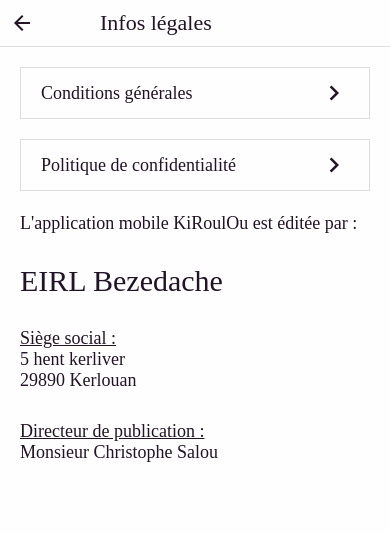
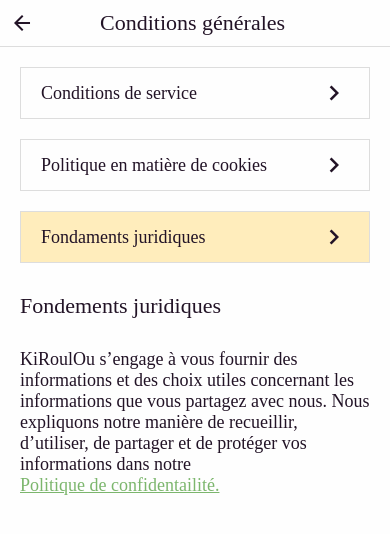
Before and after one commit to bezedache29/kiroulou-app, a React Native app: screen /LegalFoundation in a window 390 px wide. Shown: the top 534 px of the page. Built offline with nearby package versions, Linux system fonts and the light colour scheme.

Commit message:
Intégration Fondements juridiques + renommé les sccreen suivant convention personnelle

```diff
--- a/App.jsx
+++ b/App.jsx
@@ -15,9 +15,10 @@
 import SplashScreen from './src/screens/SplashScreen'
 import CustomStatusBar from './src/components/CustomStatusBar'
 import ForgotPasswordScreen from './src/screens/auth/ForgotPasswordScreen'
-import LegalInfo from './src/screens/legals/LegalInfo'
-import TermsAndConditions from './src/screens/legals/TermsAndConditions'
-import CookiePolicy from './src/screens/legals/CookiePolicy'
+import LegalFoundationsScreen from './src/screens/legals/LegalFoundationsScreen'
+import CookiePolicyScreen from './src/screens/legals/CookiePolicyScreen'
+import LegalInfoScreen from './src/screens/legals/LegalInfoScreen'
+import TermsAndConditionsScreen from './src/screens/legals/TermsAndConditionsScreen'
 
 const AppStack = createNativeStackNavigator()
 
@@ -39,16 +40,23 @@
               headerShown: false,
             }}
           >
-            <AppStack.Screen name="LegalInfo" component={LegalInfo} />
+            <AppStack.Screen name="LegalInfo" component={LegalInfoScreen} />
             <AppStack.Screen name="Splash" component={SplashScreen} />
             <AppStack.Screen name="Onboarding" component={OnboardingScreen} />
             <AppStack.Screen name="Register" component={RegisterScreen} />
             <AppStack.Screen name="Home" component={HomeScreen} />
             <AppStack.Screen name="Login" component={LoginScreen} />
-            <AppStack.Screen name="CookiePolicy" component={CookiePolicy} />
+            <AppStack.Screen
+              name="CookiePolicy"
+              component={CookiePolicyScreen}
+            />
+            <AppStack.Screen
+              name="LegalFoundation"
+              component={LegalFoundationsScreen}
+            />
             <AppStack.Screen
               name="TermsAndConditions"
-              component={TermsAndConditions}
+              component={TermsAndConditionsScreen}
             />
             <AppStack.Screen
               name="ForgotPassword"
--- /dev/null
+++ b/src/components/CustomLink.jsx
@@ -0,0 +1,11 @@
+import { Text, TouchableOpacity } from 'react-native'
+import React from 'react'
+import { defaultLink } from '../assets/styles/styles'
+
+const CustomLink = ({ onPress, label, colors }) => (
+  <TouchableOpacity onPress={onPress}>
+    <Text style={[defaultLink, { color: colors.link }]}>{label}</Text>
+  </TouchableOpacity>
+)
+
+export default CustomLink
--- a/src/screens/legals/CookiePolicy.jsx
+++ b/src/screens/legals/CookiePolicyScreen.jsx
@@ -7,7 +7,7 @@
 import TermsAndConditionsTemplate from './TermsAndConditions/TermsAndConditionsTemplate'
 import CustomRadioButton from '../../components/CustomRadioButton'
 
-const CookiePolicy = ({ navigation }) => {
+const CookiePolicyScreen = ({ navigation }) => {
   const { colors } = useTheme()
 
   const [cookies, setCookies] = useState(true)
@@ -71,4 +71,4 @@
   },
 })
 
-export default CookiePolicy
+export default CookiePolicyScreen
--- /dev/null
+++ b/src/screens/legals/LegalFoundationsScreen.jsx
@@ -0,0 +1,34 @@
+import { Text } from 'react-native'
+import React from 'react'
+
+import { useTheme } from 'react-native-paper'
+
+import { defaultText, mt20 } from '../../assets/styles/styles'
+
+import TermsAndConditionsTemplate from './TermsAndConditions/TermsAndConditionsTemplate'
+import CustomLink from '../../components/CustomLink'
+
+const LegalFoundationsScreen = ({ navigation }) => {
+  const { colors } = useTheme()
+  return (
+    <TermsAndConditionsTemplate
+      navigation={navigation}
+      route="legal"
+      title="Fondements juridiques"
+    >
+      <Text style={[defaultText, mt20, { color: colors.text }]}>
+        KiRoulOu s’engage à vous fournir des informations et des choix utiles
+        concernant les informations que vous partagez avec nous. Nous expliquons
+        notre manière de recueillir, d’utiliser, de partager et de protéger vos
+        informations dans notre{' '}
+        <CustomLink
+          onPress={() => {}}
+          label="Politique de confidentailité."
+          colors={colors}
+        />
+      </Text>
+    </TermsAndConditionsTemplate>
+  )
+}
+
+export default LegalFoundationsScreen
--- a/src/screens/legals/LegalInfo.jsx
+++ b/src/screens/legals/LegalInfoScreen.jsx
@@ -16,7 +16,7 @@
 import CustomLabelNavigation from '../../components/CustomLabelNavigation'
 import CustomButtonInfo from '../../components/CustomButtonInfo'
 
-const LegalInfo = ({ navigation }) => {
+const LegalInfoScreen = ({ navigation }) => {
   const { colors } = useTheme()
 
   return (
@@ -99,4 +99,4 @@
   )
 }
 
-export default LegalInfo
+export default LegalInfoScreen
--- a/src/screens/legals/TermsAndConditions/TermsAndConditionsTemplate.jsx
+++ b/src/screens/legals/TermsAndConditions/TermsAndConditionsTemplate.jsx
@@ -57,11 +57,13 @@
 
         <CustomButtonInfo
           title="Fondaments juridiques"
-          onPress={() => {}}
+          onPress={() => {
+            navigation.navigate('LegalFoundation')
+          }}
           colors={colors}
           route={route === 'legal' ? route : ''}
         />
-        <Animatable.View animation="fadeInUpBig" style={[my30, mx20]}>
+        <Animatable.View animation="fadeInLeftBig" style={[my30, mx20]}>
           <Text style={[TitleH4, { color: colors.text }]}>{title}</Text>
           <View style={mt10}>{children}</View>
         </Animatable.View>
--- a/src/screens/legals/TermsAndConditions.jsx
+++ b/src/screens/legals/TermsAndConditionsScreen.jsx
@@ -8,7 +8,7 @@
 import CustomLI from '../../components/TermsAndConditions/CustomLI'
 import TermsAndConditionsTemplate from './TermsAndConditions/TermsAndConditionsTemplate'
 
-const TermsAndConditions = ({ navigation }) => {
+const TermsAndConditionsScreen = ({ navigation }) => {
   const { colors } = useTheme()
 
   return (
@@ -58,4 +58,4 @@
   )
 }
 
-export default TermsAndConditions
+export default TermsAndConditionsScreen
```
